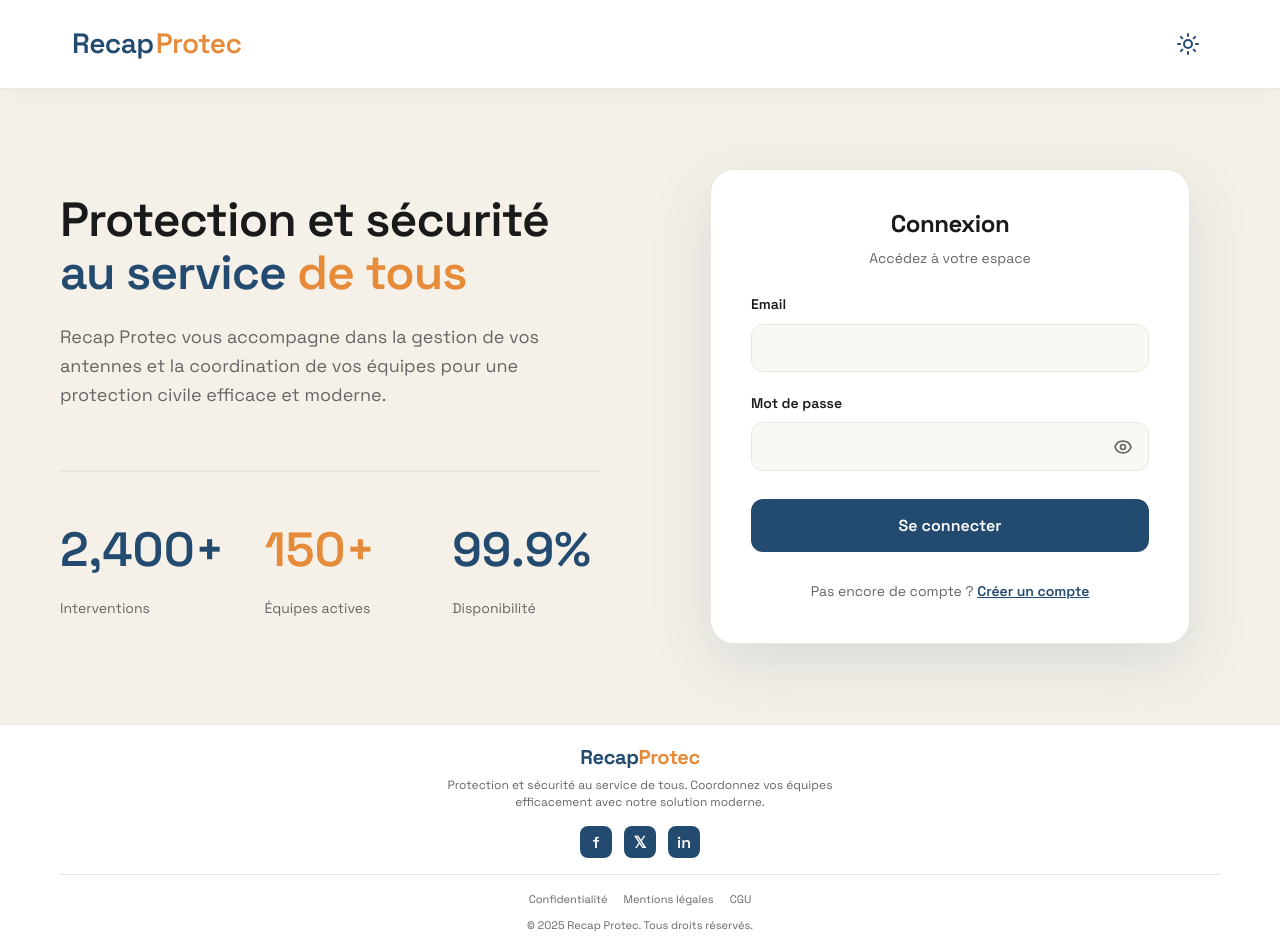
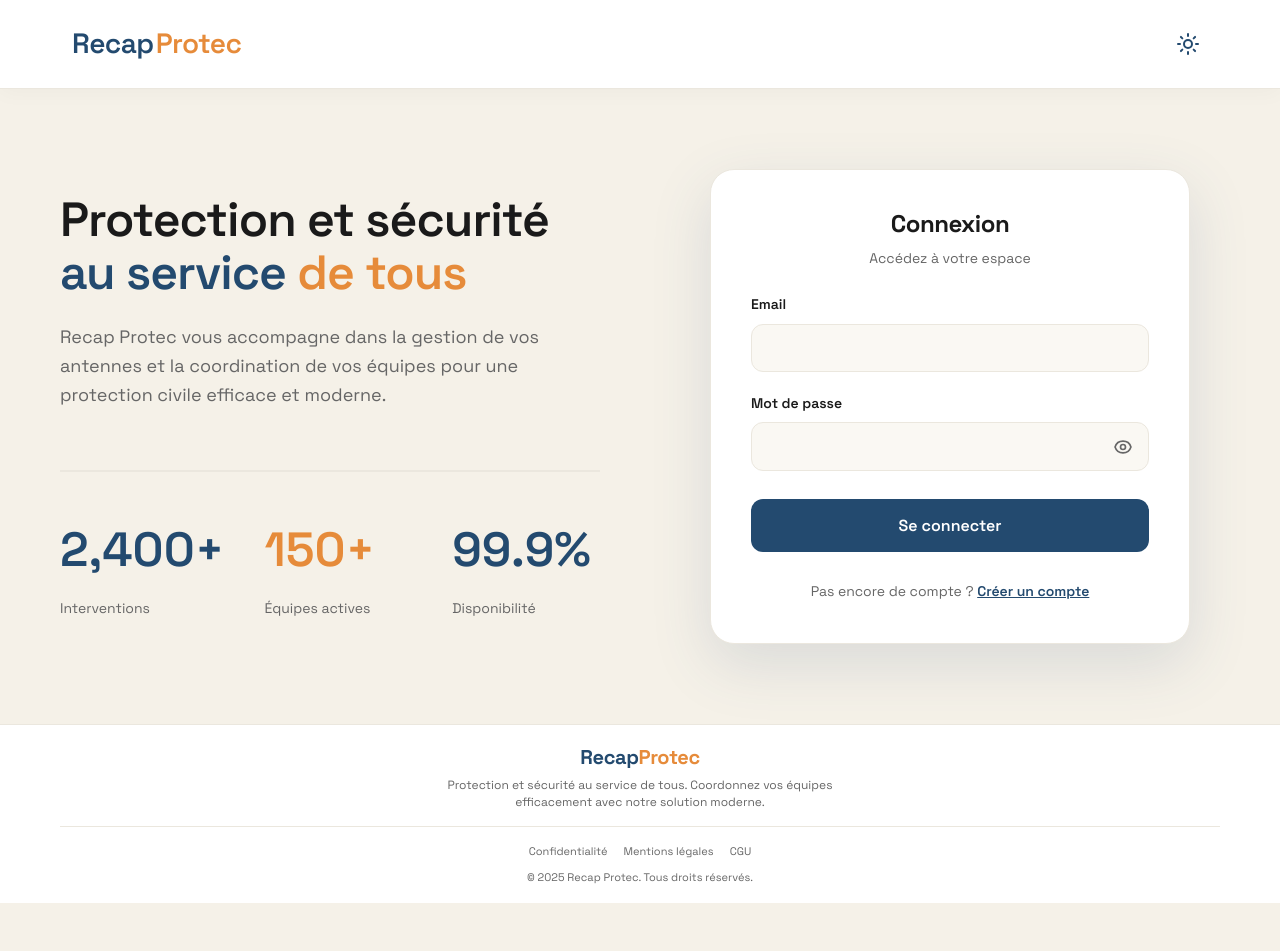
Before and after one commit to Fredozorus/recap-protect, a Next.js app: page / in a window 1280 px wide. After the commit the page ends 903 px from the top, so only its background shows below. Built offline with nearby package versions, Linux system fonts and the light colour scheme; no server answers.

Commit message:
Update Footer.tsx

```diff
--- a/src/components/Footer.tsx
+++ b/src/components/Footer.tsx
@@ -78,16 +78,6 @@ const styles: Record<string, CSSProperties> = {
   },
 };
 
-const SocialIcon = ({ href, children }: { href: string; children: React.ReactNode }) => (
-  <a
-    href={href}
-    style={styles.socialIcon}
-    onMouseEnter={(e) => e.currentTarget.style.transform = 'translateY(-2px)'}
-    onMouseLeave={(e) => e.currentTarget.style.transform = 'translateY(0)'}
-  >
-    {children}
-  </a>
-);
 
 export default function Footer() {
   const legalLinks = [
@@ -109,13 +99,6 @@ export default function Footer() {
           Protection et sécurité au service de tous.
           Coordonnez vos équipes efficacement avec notre solution moderne.
         </p>
-
-        {/* Social Icons */}
-        <div style={styles.socialContainer}>
-          <SocialIcon href="#">f</SocialIcon>
-          <SocialIcon href="#">𝕏</SocialIcon>
-          <SocialIcon href="#">in</SocialIcon>
-        </div>
 
         {/* Footer Bottom */}
         <div style={styles.bottomBar}>
```
